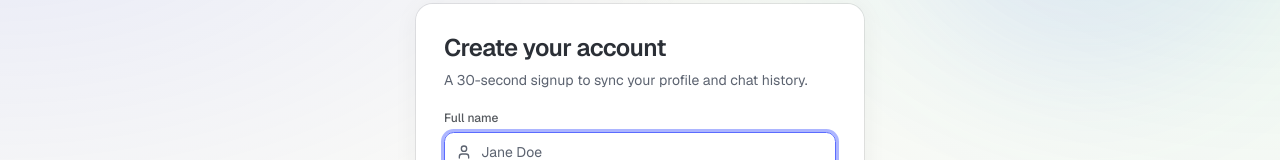
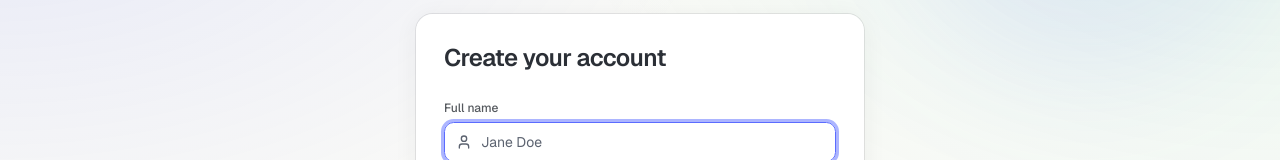
Before and after one commit to malith45/buildathon_cursor, a Next.js app in the folder frontend/: page /signup in a window 1280 px wide. Shown: the part 185-345 px from the top of the page. Built offline with nearby package versions, Linux system fonts and the light colour scheme; no server answers.

Commit message:
Remove subtitle from SignupForm component for a cleaner user interface during account creation.

```diff
--- a/frontend/src/components/auth/SignupForm.tsx
+++ b/frontend/src/components/auth/SignupForm.tsx
@@ -85,7 +85,7 @@ export default function SignupForm() {
   return (
     <AuthPanel
       title="Create your account"
-      subtitle="A 30-second signup to sync your profile and chat history."
+      subtitle=""
       footer={
         <p className="text-center text-xs text-muted-foreground">
           Already a member?{" "}
```
